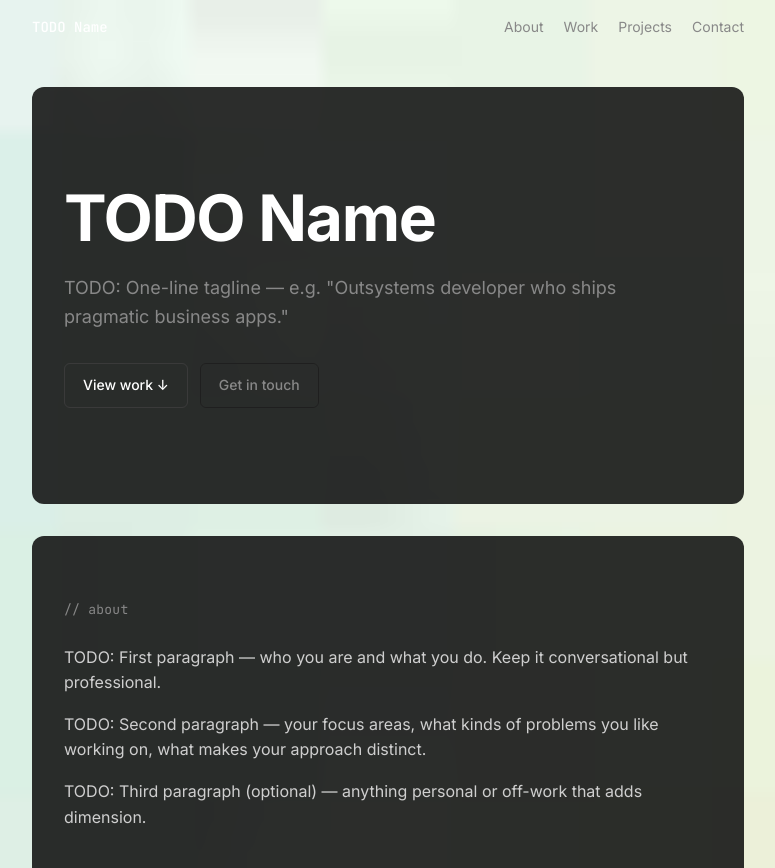
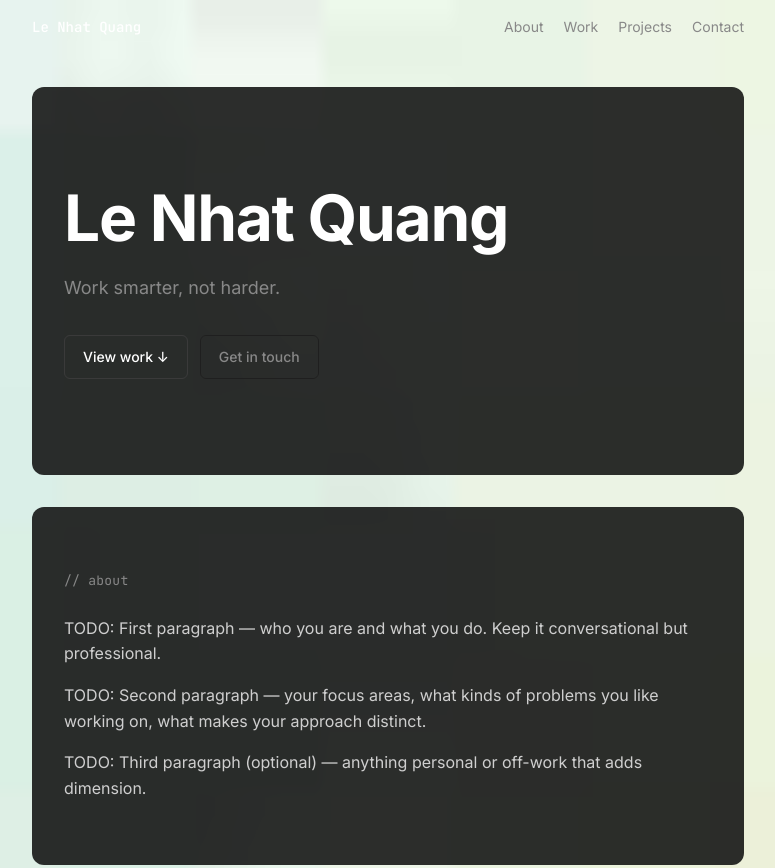
Before and after one commit to NhatQuangCodeGym/Claude-Portfolio, a plain HTML site: page index.html in a window 1280 px wide. Shown: the top 868 px of the page, without its empty margins (252-1027 px from the left). Drawn offline with Linux system fonts and the light colour scheme.

Commit message:
Fill in name and tagline from updated SPEC
Replace "TODO Name" placeholders with "Le Nhat Quang" across the
homepage and all project detail pages, and set the hero tagline to
"Work smarter, not harder." Other TODOs (bio, experience, projects,
contact) remain pending content from owner.

Co-Authored-By: Claude Opus 4.7 (1M context) <noreply@anthropic.com>

```diff
--- a/index.html
+++ b/index.html
@@ -3,7 +3,7 @@
 <head>
   <meta charset="UTF-8" />
   <meta name="viewport" content="width=device-width, initial-scale=1.0" />
-  <title>TODO Name — Portfolio</title>
+  <title>Le Nhat Quang — Portfolio</title>
   <meta name="description" content="TODO: short site description for SEO and social sharing." />
   <link rel="preconnect" href="https://fonts.googleapis.com" />
   <link rel="preconnect" href="https://fonts.gstatic.com" crossorigin />
@@ -13,7 +13,7 @@
 <body>
   <header class="site-nav" id="siteNav">
     <div class="nav-inner">
-      <a href="#top" class="nav-name">TODO Name</a>
+      <a href="#top" class="nav-name">Le Nhat Quang</a>
       <nav>
         <a href="#about">About</a>
         <a href="#experience">Work</a>
@@ -26,8 +26,8 @@
   <main id="top">
     <!-- Hero -->
     <section class="hero reveal">
-      <h1>TODO Name</h1>
-      <p class="tagline">TODO: One-line tagline — e.g. "Outsystems developer who ships pragmatic business apps."</p>
+      <h1>Le Nhat Quang</h1>
+      <p class="tagline">Work smarter, not harder.</p>
       <div class="hero-ctas">
         <a href="#projects" class="btn">View work ↓</a>
         <a href="#contact" class="btn btn-ghost">Get in touch</a>
@@ -191,15 +191,15 @@
       <div class="testimonials">
         <blockquote>
           <p>"TODO: short quote about working with you."</p>
-          <cite>— TODO Name, TODO Role at TODO Company</cite>
+          <cite>— Le Nhat Quang, TODO Role at TODO Company</cite>
         </blockquote>
         <blockquote>
           <p>"TODO: short quote."</p>
-          <cite>— TODO Name, TODO Role at TODO Company</cite>
+          <cite>— Le Nhat Quang, TODO Role at TODO Company</cite>
         </blockquote>
         <blockquote>
           <p>"TODO: short quote."</p>
-          <cite>— TODO Name, TODO Role at TODO Company</cite>
+          <cite>— Le Nhat Quang, TODO Role at TODO Company</cite>
         </blockquote>
       </div>
     </section>
@@ -217,7 +217,7 @@
   </main>
 
   <footer>
-    <p>© <span id="year"></span> TODO Name · Built with HTML/CSS/JS · <a href="https://github.com/TODO/portfolio" target="_blank" rel="noopener">source</a></p>
+    <p>© <span id="year"></span> Le Nhat Quang · Built with HTML/CSS/JS · <a href="https://github.com/TODO/portfolio" target="_blank" rel="noopener">source</a></p>
   </footer>
 
   <script src="assets/js/main.js"></script>
```
Also changed, not shown: projects/project-one.html (+1 -1 lines), projects/project-three.html (+1 -1 lines), projects/project-two.html (+1 -1 lines), 1 other file.
